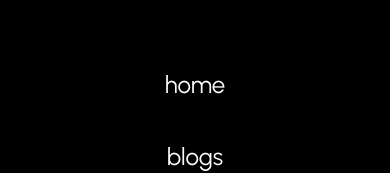
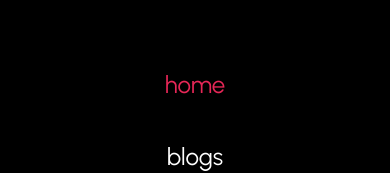
Before and after one commit to sumitdoescode/whatmind, a React (Vite) app: page / in a window 390 px wide. Both pictures are taken after a click on the button "Toggle Menu". Shown: the part 301-474 px from the top of the page. Built offline with nearby package versions, Linux system fonts and the light colour scheme; no server answers.

Commit message:
bug fixed

```diff
--- a/src/components/ui/Navbar.jsx
+++ b/src/components/ui/Navbar.jsx
@@ -72,7 +72,7 @@ const Navbar = ({ className = "" }) => {
                     <ul className="absolute top-1/2 left-1/2 -translate-x-1/2 -translate-y-1/2 text-white text-2xl flex flex-col gap-10 items-center">
                         {navbarListItems.map((item) => (
                             <li key={item.id} className={`hover:text-primary transition ease-in `}>
-                                <a
+                                {/* <a
                                     href={item.href}
                                     onClick={() => {
                                         setIsOpen(false);
@@ -80,7 +80,16 @@ const Navbar = ({ className = "" }) => {
                                     }}
                                 >
                                     {item.text}
-                                </a>
+                                </a> */}
+                                <NavLink
+                                    className={({ isActive }) => `${isActive ? "text-primary" : "text-white"}`}
+                                    to={item.route}
+                                    onClick={() => {
+                                        setIsOpen(false);
+                                    }}
+                                >
+                                    {item.text}
+                                </NavLink>
                             </li>
                         ))}
                     </ul>
```
